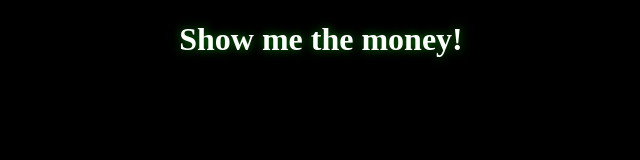
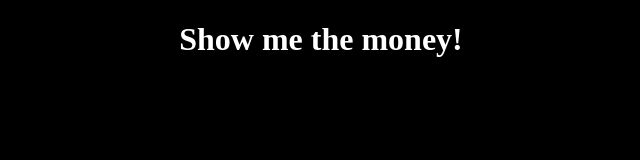
Before and after one commit to bad-recipes/movie-quote, a plain HTML site: page index.html in a window 1280 px wide. Shown: the full height of the page, 319-959 px from the left. Drawn offline with Linux system fonts and the light colour scheme.

Commit message:
Revert "Green glow added."
This reverts commit 2b9ac096762df078a04d1929a5f5c6fc85cef9e4.

```diff
--- a/index.html
+++ b/index.html
@@ -9,7 +9,6 @@
         font-size: 2em;
         text-align: center;
         color: white;
-        text-shadow: green 0px 0px 10px;
       }
     </style>
   </head>
```
